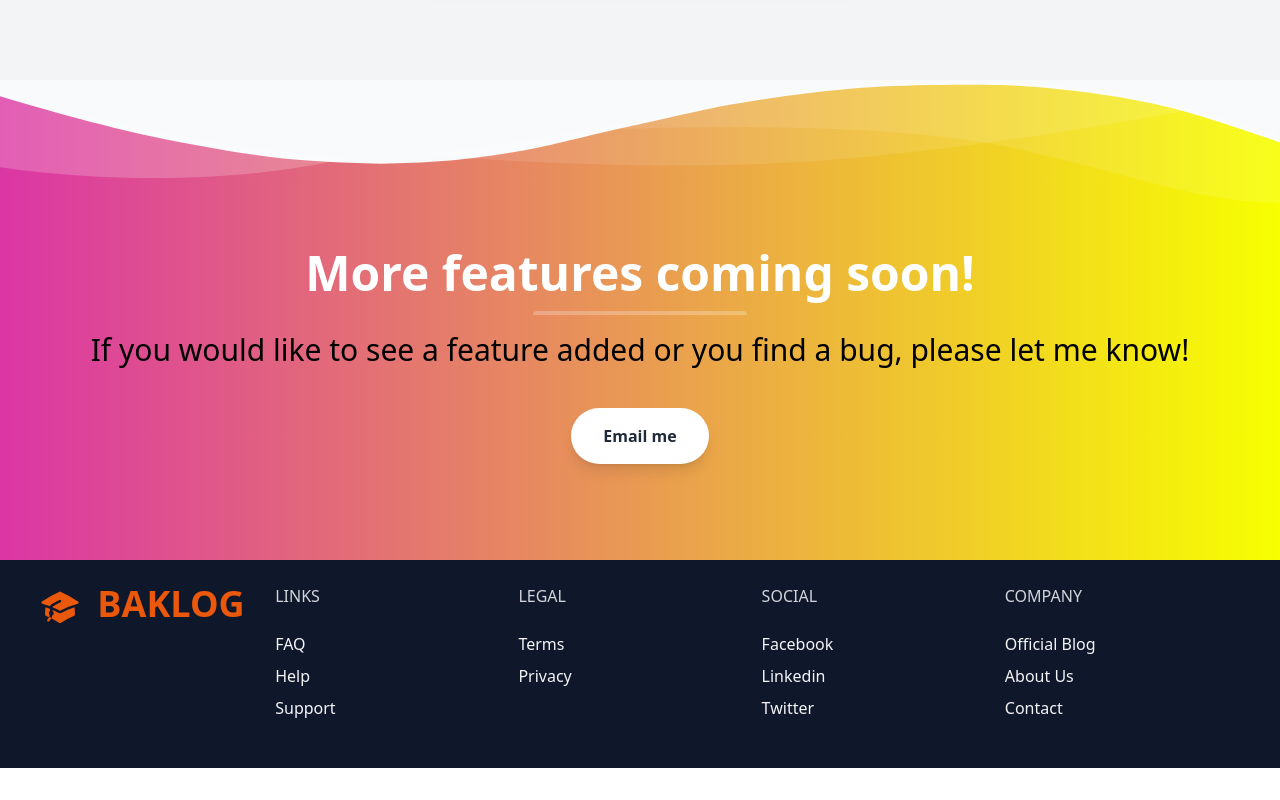
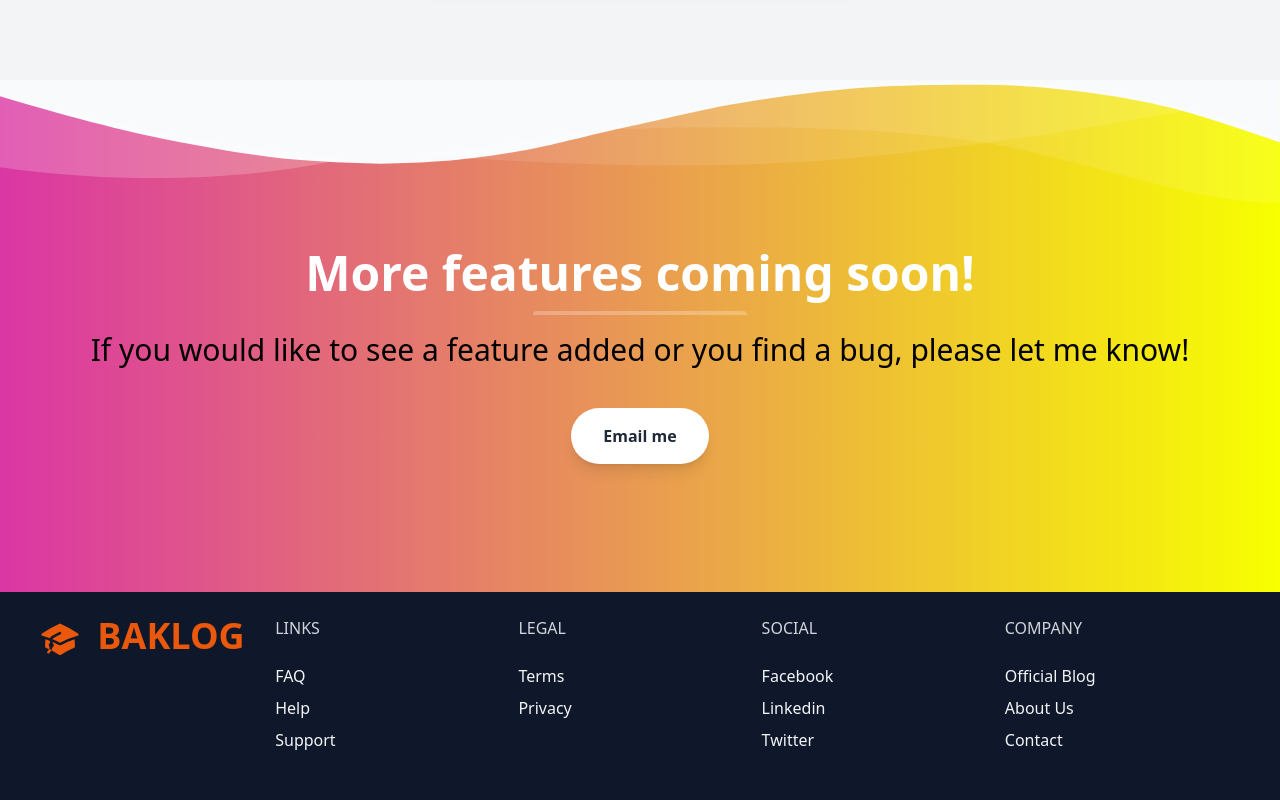
Before and after one commit to dmoczisko/bakLog, a Vue app: page /login in a window 1280 px wide. Shown: the part 2104-2904 px from the top of the page. Before the commit the page ends 2872 px from the top, so only its background shows below. Built offline with nearby package versions, Linux system fonts and the light colour scheme; no server answers.

Commit message:
smaller query for testing, conditional for bg gradient

```diff
--- a/src/App.vue
+++ b/src/App.vue
@@ -13,7 +13,10 @@ onMounted(() => {
 </script>
 
 <template>
-  <div class="wrapper min-h-screen">
+  <div
+    class="wrapper min-h-screen"
+    :class="{ 'gradient-custom': $route.path == '/login' }"
+  >
     <Header />
     <RouterView />
     <Footer />
@@ -21,7 +24,7 @@ onMounted(() => {
 </template>
 
 <style>
-body {
+.gradient-custom {
   background: linear-gradient(90deg, #db36a4 0%, #f7ff00 100%);
 }
 </style>
--- a/src/components/GamesListComponent.vue
+++ b/src/components/GamesListComponent.vue
@@ -27,7 +27,8 @@ import {
   getDocs,
   updateDoc,
   addDoc,
-  deleteDoc
+  deleteDoc,
+  limit
 } from 'firebase/firestore';
 
 import type { Game } from '@/models/models';
@@ -54,7 +55,8 @@ onMounted(async () => {
   //  Sample text query firebase example cannot do full text search
   const q = query(
     collection(db, 'mainlist'),
-    where('Platform', '==', 'Nintendo Gamecube')
+    where('Platform', '==', 'Nintendo 64'),
+    limit(30)
   );
 
   const querySnapshotSearch = await getDocs(q);
@@ -71,13 +73,13 @@ onMounted(async () => {
   // Can be input box with firebase query
   // This costs a lot of reads every time a user logs in, need to move this to a search and return functionality
 
-  const querySnapshotMainList = await getDocs(collection(db, 'mainlist'));
-  querySnapshotMainList.forEach((doc) => {
-    const MasterGame = {
-      ...doc.data()
-    } as MasterGame;
-    masterGamesList.push(MasterGame);
-  });
+  // const querySnapshotMainList = await getDocs(collection(db, 'mainlist'));
+  // querySnapshotMainList.forEach((doc) => {
+  //   const MasterGame = {
+  //     ...doc.data()
+  //   } as MasterGame;
+  //   masterGamesList.push(MasterGame);
+  // });
 });
 
 // This is a helper function that requires a custom JSON array to be placed in masterGamesList using the MasterGame[] array
--- a/src/components/Layout/FooterComponent.vue
+++ b/src/components/Layout/FooterComponent.vue
@@ -1,6 +1,6 @@
 <template>
   <!--Footer-->
-  <footer class="bg-slate-900 sticky top-[100vh]">
+  <footer class="bg-slate-900 sticky top-[100vh] mt-20">
     <div class="container mx-auto px-8">
       <div class="w-full flex flex-col md:flex-row py-6">
         <div class="flex-1 mb-6 text-black">
```
